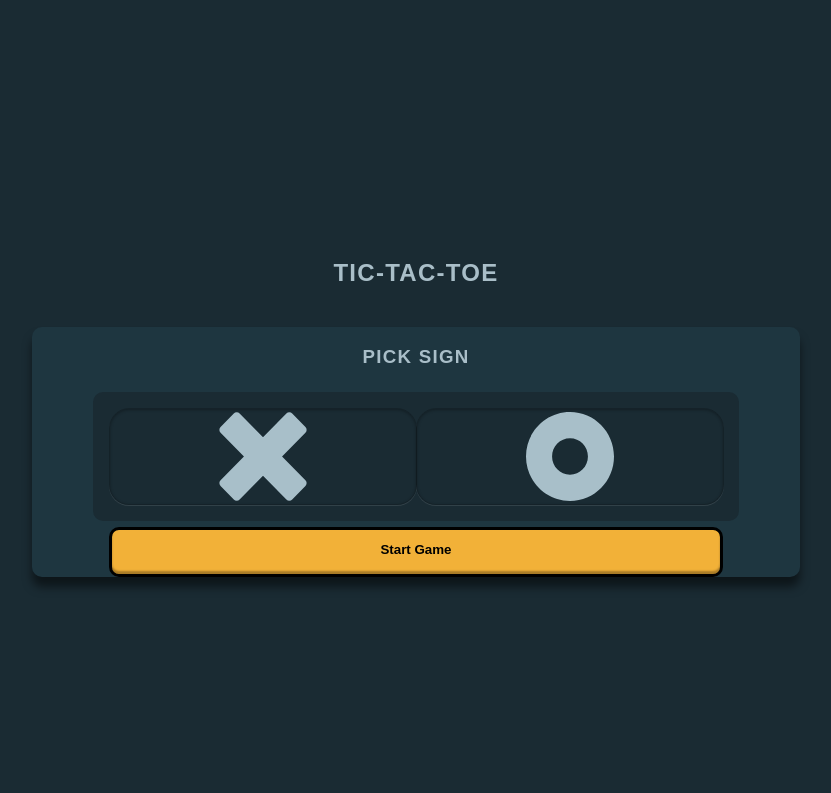
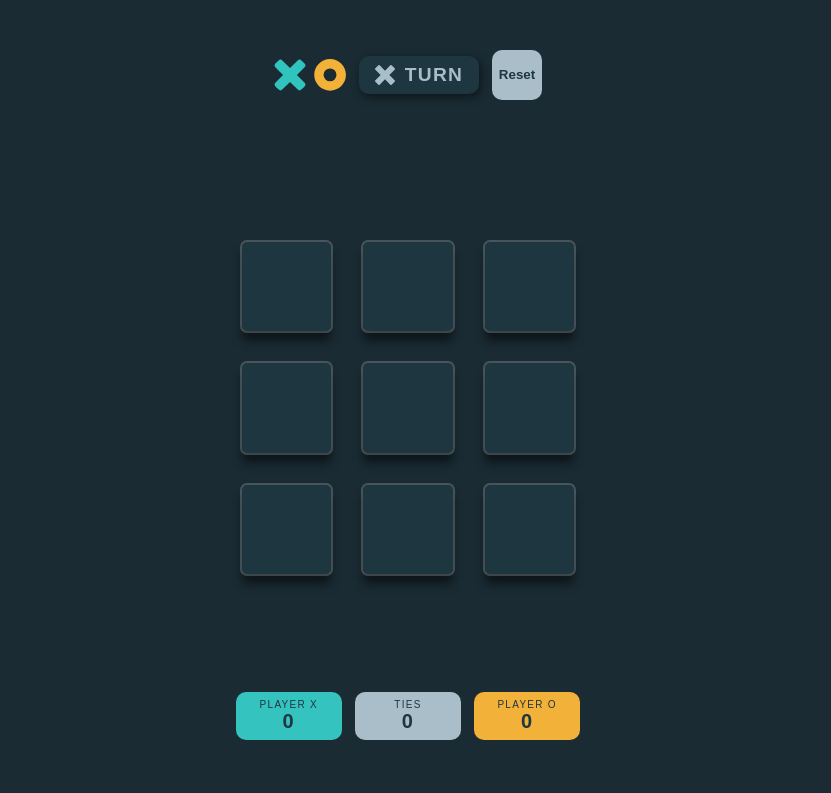
Before and after one commit to mj301296/Tic-Tac-Toe, a plain HTML site: page index.html in a window 1280 px wide. Shown: the whole page, without its empty margins (232-1063 px from the left). Drawn offline with Linux system fonts and the light colour scheme.

Commit message:
board layout completed

```diff
--- a/index.html
+++ b/index.html
@@ -9,9 +9,62 @@
     <title>Tic-Tac-Toe</title>
 </head>
 <body>
-<main></main>
+<main>
+    <div class="header">
+        <img src="./assets/logo.svg">
+        <div class="turn"><img src="./assets/icon-x-gray.svg">TURN</div>
+        <input class="reset" type="button" value="Reset">
+    </div>
 
-<section class="initializer">
+    <div class="board_container">
+    <div class="board">
+        <div class="board_field">
+            <div class="state"></div>
+        </div>
+        <div class="board_field">
+            <div class="state"></div>
+        </div>
+        <div class="board_field">
+            <div class="state"></div>
+        </div>
+        <div class="board_field">
+            <div class="state"></div>
+        </div>
+        <div class="board_field">
+            <div class="state"></div>
+        </div>
+        <div class="board_field">
+            <div class="state"></div>
+        </div>
+        <div class="board_field">
+            <div class="state"></div>
+        </div>
+        <div class="board_field">
+            <div class="state"></div>
+        </div>
+        <div class="board_field">
+            <div class="state"></div>
+        </div>
+    </div>
+    </div>
+
+    <div class="scoreboard">
+        <div class="playerX score">
+            <div>PLAYER X</div>
+            <div class="x_score bold">0</div>
+        </div>
+        <div class="ties score">
+            <div>TIES</div>
+            <div class="ties_score bold">0</div>
+        </div>
+        <div class="playerO score">
+            <div>PLAYER O</div>
+            <div class="o_score bold">0</div>
+        </div>
+    </div>
+</main>
+
+<section class="initializer disabled">
     <h1> Tic-Tac-Toe </h1>
     <div class="initial">
             <h3> Pick Sign</h3>
@@ -26,7 +79,7 @@
 </section>
 
 
-<section class="result"></section>
+<section class="result disabled"></section>
 
 </body>
 </html>
--- a/script.js
+++ b/script.js
@@ -33,3 +33,8 @@
 
 
 // // labelX.addEventListener('click',changeIcon)
+
+
+const boardField = document.querySelectorAll(`.board_field`);
+
+// boardField.forEach(b=> b.addEventListener('mouseover', ))
--- a/style.css
+++ b/style.css
@@ -10,7 +10,7 @@ body {
     font-family: 'Outfit', sans-serif;
     text-transform: uppercase;
     height: 100vh;
-    display: grid;
+    /* display: grid; */
     place-items: center;
     letter-spacing: .08em;
     background: var(--primary);
@@ -74,17 +74,20 @@ body {
 }
 
 .switch-field label {
-	color: var(--grey);
+	/* color: var(--grey); */
     display: flex;
     justify-content: center;
-	line-height: 1.5;
+	/* line-height: 1.5; */
 	text-align: center;
 	margin-right: -1px;
 	border: 1px solid rgba(0, 0, 0, 0.2);
 	box-shadow: inset 0 1px 3px rgba(0, 0, 0, 0.3), 0 1px rgba(255, 255, 255, 0.1);
 	transition: all 0.1s ease-in-out;
     border-radius: 20px;
-    padding: 1%;
+}
+
+label >img{
+    padding:10%;
 }
 
 .switch-field label:hover {
@@ -96,13 +99,6 @@ body {
 	box-shadow: none;
     color: var(--primary)
 }
-
-.switch-field .input:checked + label {
-	background-color: var(--grey);
-	box-shadow: none;
-    color: var(--primary)
-}
-
 
 .start_button {
     height: 50px;
@@ -118,3 +114,159 @@ body {
     background: var(--lighten-yellow);
     width: 80%;
 }
+
+
+.header{
+    display:flex;
+    gap:0.8rem;
+    justify-content: center;
+    align-items: center;
+    padding: 10px;
+
+}
+
+/* .header img{
+    width:0px;
+    height:20px;
+} */
+
+.turn{
+    display:flex;
+    background:var(--secondary);
+    font-size: 1.2rem;
+    align-items: center;
+    padding: 0.5rem 1rem;
+    gap:10px;
+    font-weight:bold;
+    border-radius: 10px;
+    box-shadow: 2px 3px 10px rgba(0, 0, 0, .5)
+
+}
+
+
+.turn img{
+    width:20px;
+    height:20px;
+}
+
+
+main{
+    display: grid;
+    align-items: center;
+    grid-template-rows: 0.25fr 1fr 0.25fr;
+    height:100vh;
+}
+
+
+.reset{
+    background: var(--grey);
+    height: 50px;
+    width: 50px;
+    border: hidden;
+    color: var(--secondary);
+    font-family: 'Outfit', sans-serif;
+    border-radius: 10px;
+    font-weight:bold;
+}
+
+.disabled {     /* Used to hide dom elements via Javascript at certain events */
+    display: none !important;
+}
+
+.board_container{
+    display: flex;
+    justify-content: center;
+}
+.board{
+    display: grid;
+    grid-template: 1fr 1fr 1fr/ 1fr 1fr 1fr;
+    gap: 2rem;
+    padding: 1rem;
+}
+.board_field {
+    color: var(--woody-brown);
+    background: #1E3640;
+    border-radius: 5px;
+    font-weight: 700;
+    place-items: center;
+    font-size: 3.5rem;
+    outline: 2px solid var(--opac-black);
+    outline: 2px solid rgba(255, 255, 255, .2);
+    transition: all .5s ease;
+    box-shadow: 0 10px 10px rgba(0, 0, 0, .5);
+
+    width: 1.6em;
+    height: 1.6em;
+    background-size: 60%;
+    background-repeat: no-repeat;
+    background-position: center;
+    /* background-image: url(./assets/icon-x.svg); */
+    transition: all .5s ease;
+
+}
+
+.board_field:hover{
+    transform: scale(1.1);
+    border-color: #202020;
+    box-shadow: 0 0 1rem #202020;
+  }
+
+/* .state{
+    width: 1.6em;
+    height: 1.6em;
+    background-size: 60%;
+    background-repeat: no-repeat;
+    background-position: center;
+    background-image: url(./assets/icon-x.svg);
+    transition: all .5s ease;
+}  */
+
+
+.scoreboard{
+    display: flex;
+    justify-content: center;
+    gap: 0.8rem;
+    /* text-align: center; */
+    padding: 0 10px 50px 10px;
+    align-items: center;
+    flex: 1 1 0%;
+}
+
+.scoreboard > div{
+    /* height: 1rem;
+    width: 6rem; */
+    border-radius: 10px;
+    color:var(--secondary);
+    border: hidden;
+
+}
+
+.playerX{
+    background: var(--dark-cyan);
+}
+
+.ties{
+    background: var(--grey);
+}
+
+.playerO{
+    background: var(--lighten-yellow);
+}
+
+.score{
+    display: flex;
+    flex-direction: column;
+    align-items: center;
+    place-items: center;
+    flex: 1 1 0%;
+    padding:2%;
+}
+
+.score > div:first-child {
+    font-size: 10px;
+ }
+
+ .bold {
+    font-size: 20px;
+    font-weight:bold;
+ }
```
